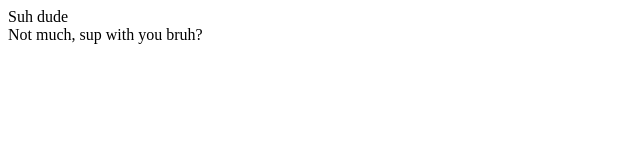
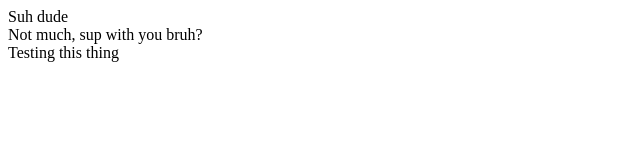
Before and after one commit to ryanferrer/Authorization, a React app: page / in a window 1280 px wide. Shown: the top 160 px of the page, without its empty margins (0-640 px from the left). Built offline with nearby package versions, Linux system fonts and the light colour scheme.

Commit message:
dev branch test commit

```diff
--- a/src/components/App.jsx
+++ b/src/components/App.jsx
@@ -5,7 +5,8 @@ class App extends Component {
     return (
       <div>
         Suh dude<br></br>
-        Not much, sup with you bruh?
+        Not much, sup with you bruh?<br></br>
+        Testing this thing
       </div>
     );
   }
```
